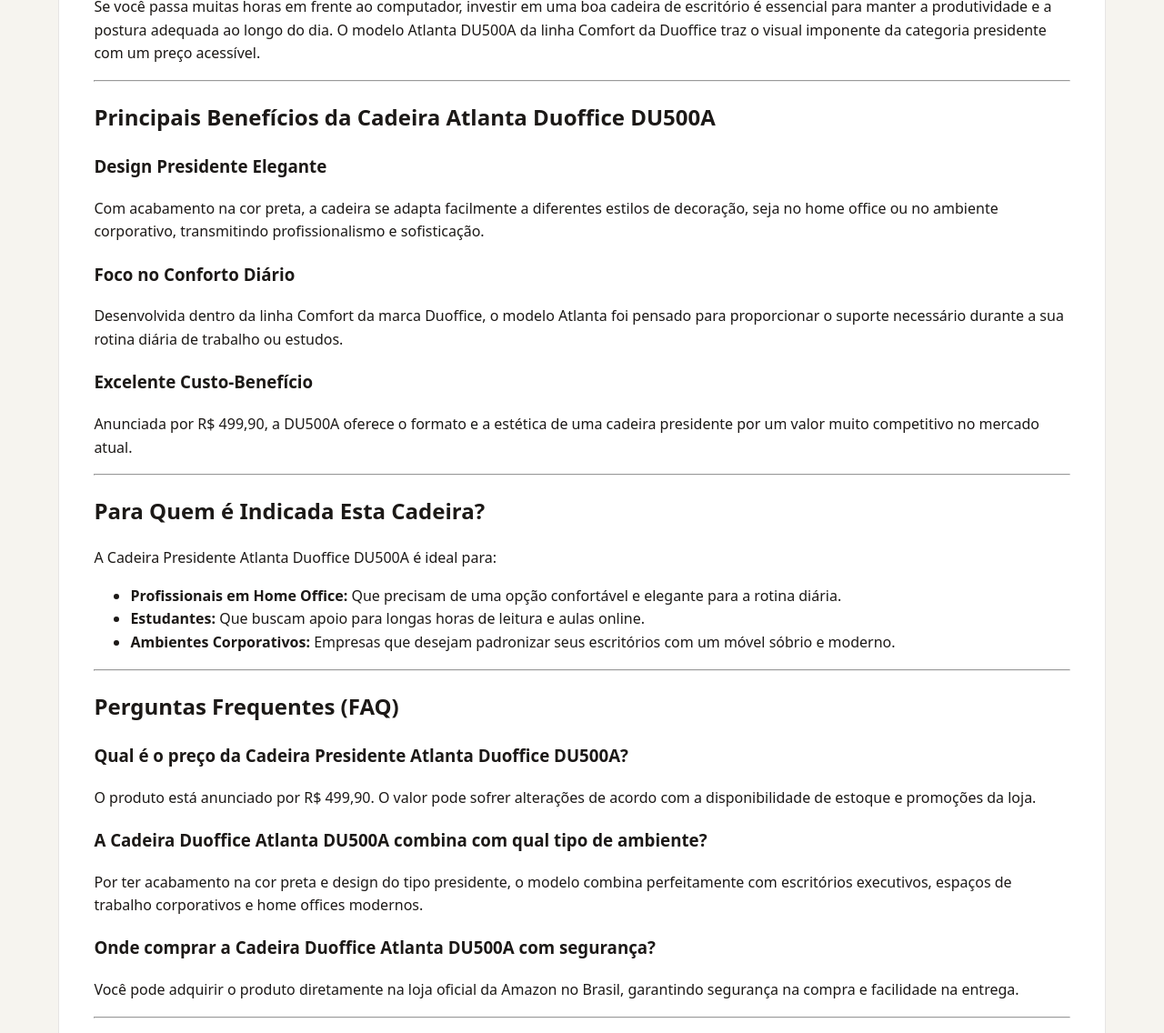
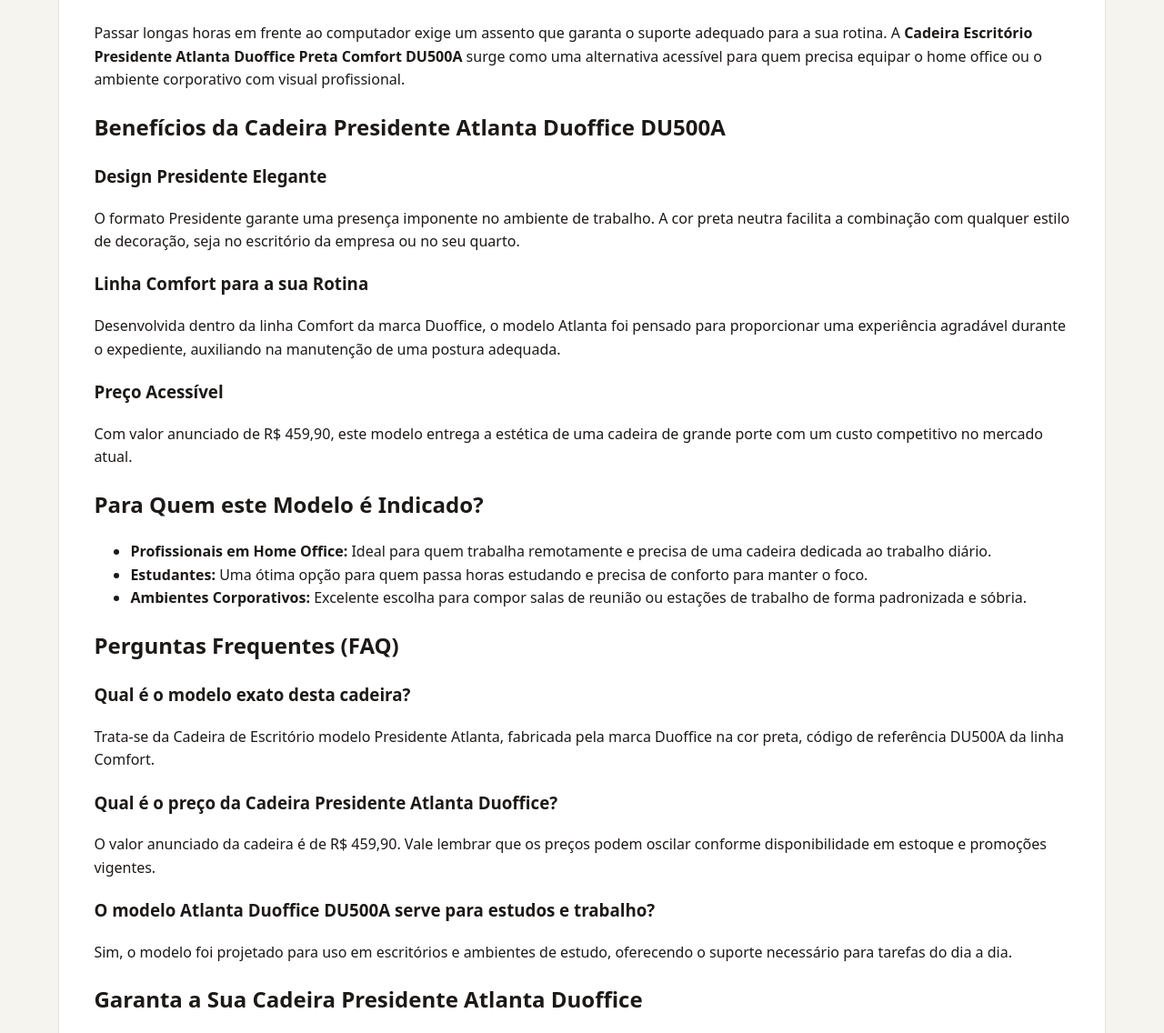
Before and after one commit to Monuver/afiliado, a Jekyll site: the page built from _posts/2026-08-18-cadeira-escritorio-presidente-atlanta-duoffice-preta-comfort-b09vnbcfdj.md, in a window 1280 px wide and 1400 px high, scrolled down 374 px. Shown: the part 264-1400 px from the top of the window at 91% size. Built offline with Jekyll 4.4.1, drawn with Linux system fonts in a browser that asks for light colours; some of the changed text lies outside the part shown; grey boxes are pictures that could not be loaded.

Commit message:
chore: novas ofertas geradas automaticamente

```diff
--- a/_posts/2026-08-18-cadeira-escritorio-presidente-atlanta-duoffice-preta-comfort-b09vnbcfdj.md
+++ b/_posts/2026-08-18-cadeira-escritorio-presidente-atlanta-duoffice-preta-comfort-b09vnbcfdj.md
@@ -1,61 +1,53 @@
 ---
 layout: post
-title: 'Cadeira de Escritório Presidente Atlanta Duoffice DU500A: Vale a Pena?'
-description: Busca conforto para trabalhar ou estudar? Conheça a Cadeira de Escritório Presidente Atlanta Duoffice DU500A em oferta na Amazon por R$ 499,90.
-date: 2026-11-01 11:47:36 -0300
+title: 'Cadeira Escritório Presidente Atlanta Duoffice Preta Comfort DU500A: Vale a Pena por R$ 459,90?'
+description: Buscando conforto e elegância para o seu trabalho? Conheça a Cadeira Escritório Presidente Atlanta Duoffice DU500A por R$ 459,90 e renove seu espaço de...
+date: 2026-11-08 11:49:10 -0300
 categories:
 - ofertas
 image: https://m.media-amazon.com/images/I/51BMMOKhSJL._AC_SL1000_.jpg
-preco: R$499,90
+preco: R$459,90
 affiliate_url: https://amzn.to/4xiBzBl
 ---
 
-# Cadeira de Escritório Presidente Atlanta Duoffice DU500A: Vale a Pena?
+# Cadeira Escritório Presidente Atlanta Duoffice Preta Comfort DU500A: Vale a Pena por R$ 459,90?
 
-Busca conforto para trabalhar ou estudar? Conheça a Cadeira de Escritório Presidente Atlanta Duoffice DU500A em oferta na Amazon por R$ 499,90.
+Buscando conforto e elegância para o seu trabalho? Conheça a Cadeira Escritório Presidente Atlanta Duoffice DU500A por R$ 459,90 e renove seu espaço de trabalho.
 
 ![Cadeira Escritório Presidente Atlanta Duoffice Preta Comfort DU500A](https://m.media-amazon.com/images/I/51BMMOKhSJL._AC_SL1000_.jpg)
 
-Se você passa muitas horas em frente ao computador, investir em uma boa cadeira de escritório é essencial para manter a produtividade e a postura adequada ao longo do dia. O modelo Atlanta DU500A da linha Comfort da Duoffice traz o visual imponente da categoria presidente com um preço acessível.
+Passar longas horas em frente ao computador exige um assento que garanta o suporte adequado para a sua rotina. A **Cadeira Escritório Presidente Atlanta Duoffice Preta Comfort DU500A** surge como uma alternativa acessível para quem precisa equipar o home office ou o ambiente corporativo com visual profissional.
 
----
-
-## Principais Benefícios da Cadeira Atlanta Duoffice DU500A
+## Benefícios da Cadeira Presidente Atlanta Duoffice DU500A
 
 ### Design Presidente Elegante
-Com acabamento na cor preta, a cadeira se adapta facilmente a diferentes estilos de decoração, seja no home office ou no ambiente corporativo, transmitindo profissionalismo e sofisticação.
+O formato Presidente garante uma presença imponente no ambiente de trabalho. A cor preta neutra facilita a combinação com qualquer estilo de decoração, seja no escritório da empresa ou no seu quarto.
 
-### Foco no Conforto Diário
-Desenvolvida dentro da linha Comfort da marca Duoffice, o modelo Atlanta foi pensado para proporcionar o suporte necessário durante a sua rotina diária de trabalho ou estudos.
+### Linha Comfort para a sua Rotina
+Desenvolvida dentro da linha Comfort da marca Duoffice, o modelo Atlanta foi pensado para proporcionar uma experiência agradável durante o expediente, auxiliando na manutenção de uma postura adequada.
 
-### Excelente Custo-Benefício
-Anunciada por R$ 499,90, a DU500A oferece o formato e a estética de uma cadeira presidente por um valor muito competitivo no mercado atual.
+### Preço Acessível
+Com valor anunciado de R$ 459,90, este modelo entrega a estética de uma cadeira de grande porte com um custo competitivo no mercado atual.
 
----
+## Para Quem este Modelo é Indicado?
 
-## Para Quem é Indicada Esta Cadeira?
-
-A Cadeira Presidente Atlanta Duoffice DU500A é ideal para:
-
-* **Profissionais em Home Office:** Que precisam de uma opção confortável e elegante para a rotina diária.
-* **Estudantes:** Que buscam apoio para longas horas de leitura e aulas online.
-* **Ambientes Corporativos:** Empresas que desejam padronizar seus escritórios com um móvel sóbrio e moderno.
-
----
+- **Profissionais em Home Office:** Ideal para quem trabalha remotamente e precisa de uma cadeira dedicada ao trabalho diário.
+- **Estudantes:** Uma ótima opção para quem passa horas estudando e precisa de conforto para manter o foco.
+- **Ambientes Corporativos:** Excelente escolha para compor salas de reunião ou estações de trabalho de forma padronizada e sóbria.
 
 ## Perguntas Frequentes (FAQ)
 
-### Qual é o preço da Cadeira Presidente Atlanta Duoffice DU500A?
-O produto está anunciado por R$ 499,90. O valor pode sofrer alterações de acordo com a disponibilidade de estoque e promoções da loja.
+### Qual é o modelo exato desta cadeira?
+Trata-se da Cadeira de Escritório modelo Presidente Atlanta, fabricada pela marca Duoffice na cor preta, código de referência DU500A da linha Comfort.
 
-### A Cadeira Duoffice Atlanta DU500A combina com qual tipo de ambiente?
-Por ter acabamento na cor preta e design do tipo presidente, o modelo combina perfeitamente com escritórios executivos, espaços de trabalho corporativos e home offices modernos.
+### Qual é o preço da Cadeira Presidente Atlanta Duoffice?
+O valor anunciado da cadeira é de R$ 459,90. Vale lembrar que os preços podem oscilar conforme disponibilidade em estoque e promoções vigentes.
 
-### Onde comprar a Cadeira Duoffice Atlanta DU500A com segurança?
-Você pode adquirir o produto diretamente na loja oficial da Amazon no Brasil, garantindo segurança na compra e facilidade na entrega.
-
----
+### O modelo Atlanta Duoffice DU500A serve para estudos e trabalho?
+Sim, o modelo foi projetado para uso em escritórios e ambientes de estudo, oferecendo o suporte necessário para tarefas do dia a dia.
 
 ## Garanta a Sua Cadeira Presidente Atlanta Duoffice
 
+Se você busca renovar seu ambiente de trabalho com um produto visualmente marcante e com preço justo, confira as condições de compra disponíveis na loja.
+
 [Confira o preço atualizado na Amazon](https://amzn.to/4xiBzBl)
```
Also changed, not shown: _posts/2026-08-18-hastes-flexiveis-cotonete-bebe-bastonetes-bellacotton-caixa-b0cx9wkp1b.md (+22 -22 lines), _posts/2026-08-19-shampoo-clorexidina-seborreia-queda-500ml-b09l9qkmd1.md (+23 -35 lines), _posts/2026-08-20-cafeteira-de-fogao-moka-italiana-expresso-aluminio-ate-6-xic-b08b79hyvc.md (+19 -27 lines).
